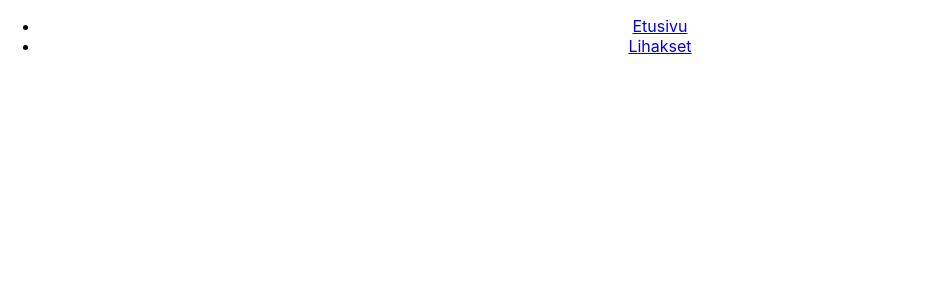
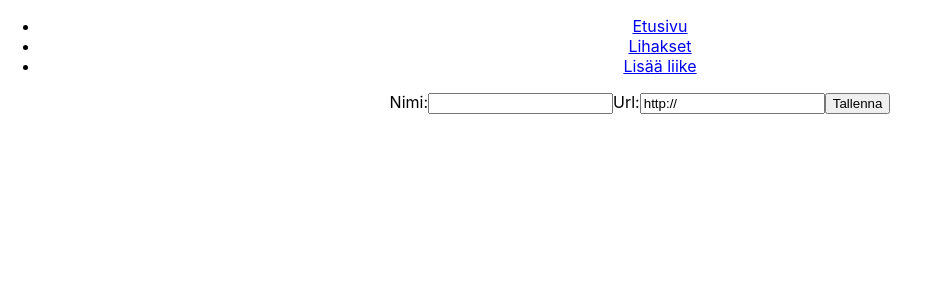
Before and after one commit to celebear/salifront, a React (Create React App) app: page /add-exercise in a window 1280 px wide. Shown: the top 300 px of the page, without its empty margins (0-930 px from the left). Built offline with nearby package versions, Linux system fonts and the light colour scheme.

Commit message:
Initial add exercise form.

```diff
--- /dev/null
+++ b/src/AddExercise.tsx
@@ -0,0 +1,27 @@
+import React from 'react';
+
+const AddExercise: React.FC = () => {
+  const [name, setName] = React.useState("");
+  const [link, setLink] = React.useState("http://");
+
+  const handleSubmit = () => {
+
+  }
+
+  return (
+    <form onSubmit={handleSubmit}>
+      <label>
+        Nimi:
+        <input type="text" value={name} onChange={(e) => setName(e.target.value)} />
+      </label>
+
+      <label>
+        Url:
+        <input type="text" value={link} onChange={(e) => setLink(e.target.value)} />
+      </label>
+      <input type="submit" value="Tallenna" />
+    </form>
+  );
+}
+
+export default AddExercise;
--- a/src/App.tsx
+++ b/src/App.tsx
@@ -1,6 +1,7 @@
 import React from 'react';
 import { BrowserRouter as Router, Route, Link } from "react-router-dom";
 
+import AddExercise from './AddExercise';
 import MuscleMap from './MuscleMap';
 
 import './App.css';
@@ -17,11 +18,13 @@ const App: React.FC = () => {
           <ul>
             <li><Link to="/">Etusivu</Link></li>
             <li><Link to="/muscles">Lihakset</Link></li>
+            <li><Link to="/add-exercise">Lisää liike</Link></li>
           </ul>
         </nav>
 
         <Route path="/" exact component={Home} />
         <Route path="/muscles" component={MuscleMap} />
+        <Route path="/add-exercise" component={AddExercise} />
       </div>
     </Router>
   );
```
